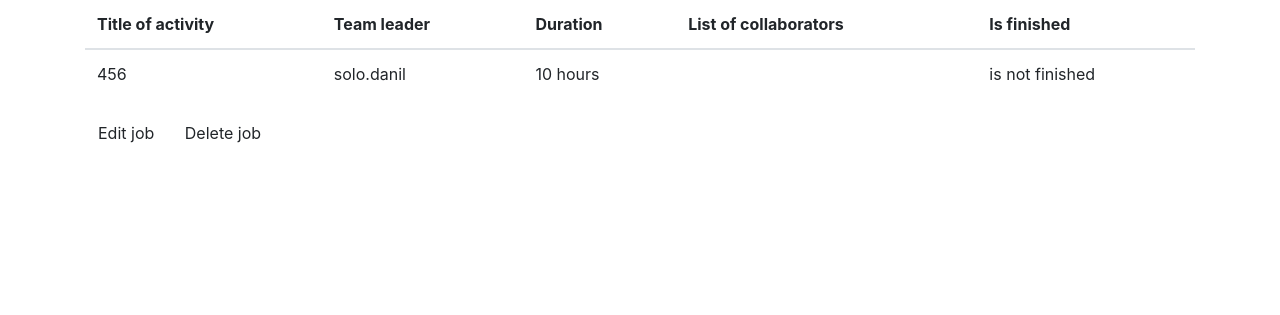
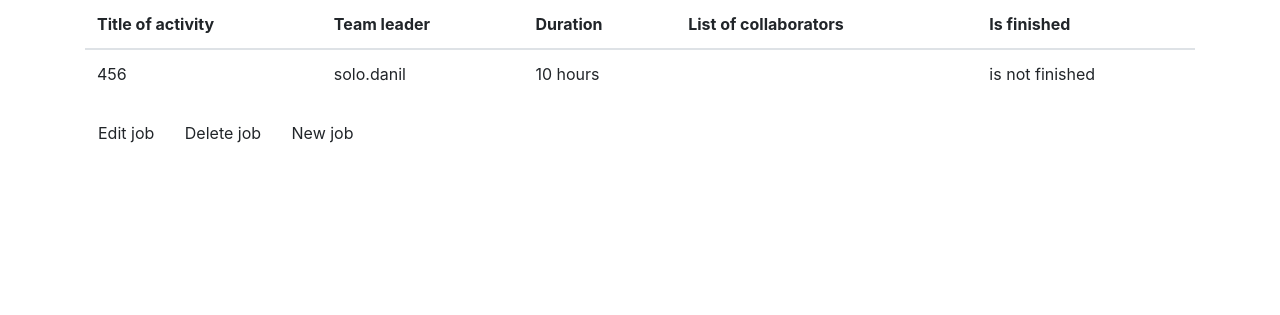
Before and after one commit to solodanil/Mars_One, a Flask app: page / in a window 1280 px wide. Shown: the part 212-527 px from the top of the page. Run offline with Flask 2, Linux system fonts and the light colour scheme; a user stored in the database is signed in; data comes from the database, SQL or seed files in the repository; some libraries are stand-ins or nearby versions.

Commit message:
Кнопки2

```diff
--- a/main.py
+++ b/main.py
@@ -31,14 +31,19 @@ def index():
     print(jobs)
     res = []
     for job in jobs:
+        if current_user.is_authenticated:
+            editable = job.team_leader == current_user.id or current_user.id == 1
+        else:
+            editable = False
         res.append({
             'description': job.description,
             'collaborators': job.collaborators,
             'duration': job.work_size,
             'team_leader': db_sess.query(User).filter(User.id == job.team_leader).first().name,
-            'is_finished': 'is finished' if job.is_finished else 'is not finished'
+            'is_finished': 'is finished' if job.is_finished else 'is not finished',
+            'editable': editable
         })
-    return render_template("index.html", jobs=res)
+    return render_template("index.html", jobs=res, authorized=current_user.is_authenticated)
 
 
 @app.route('/register', methods=['GET', 'POST'])
--- a/templates/index.html
+++ b/templates/index.html
@@ -23,7 +23,12 @@
       <td>{{job['is_finished']}}</td>
   </tbody>
 </table>
+{% if job['editable'] %}
 <a href="/edit_job/{{loop.index}}" class="btn">Edit job</a>
-<a href="/delete_job/{{loop.index}}" class="btn"">Delete job</a>
+<a href="/delete_job/{{loop.index}}" class="btn">Delete job</a>
+{% endif %}
 {% endfor %}
+{% if authorized %}
+<a href="/addjob" class="btn">New job</a>
+{% endif %}
 {% endblock %}
```
